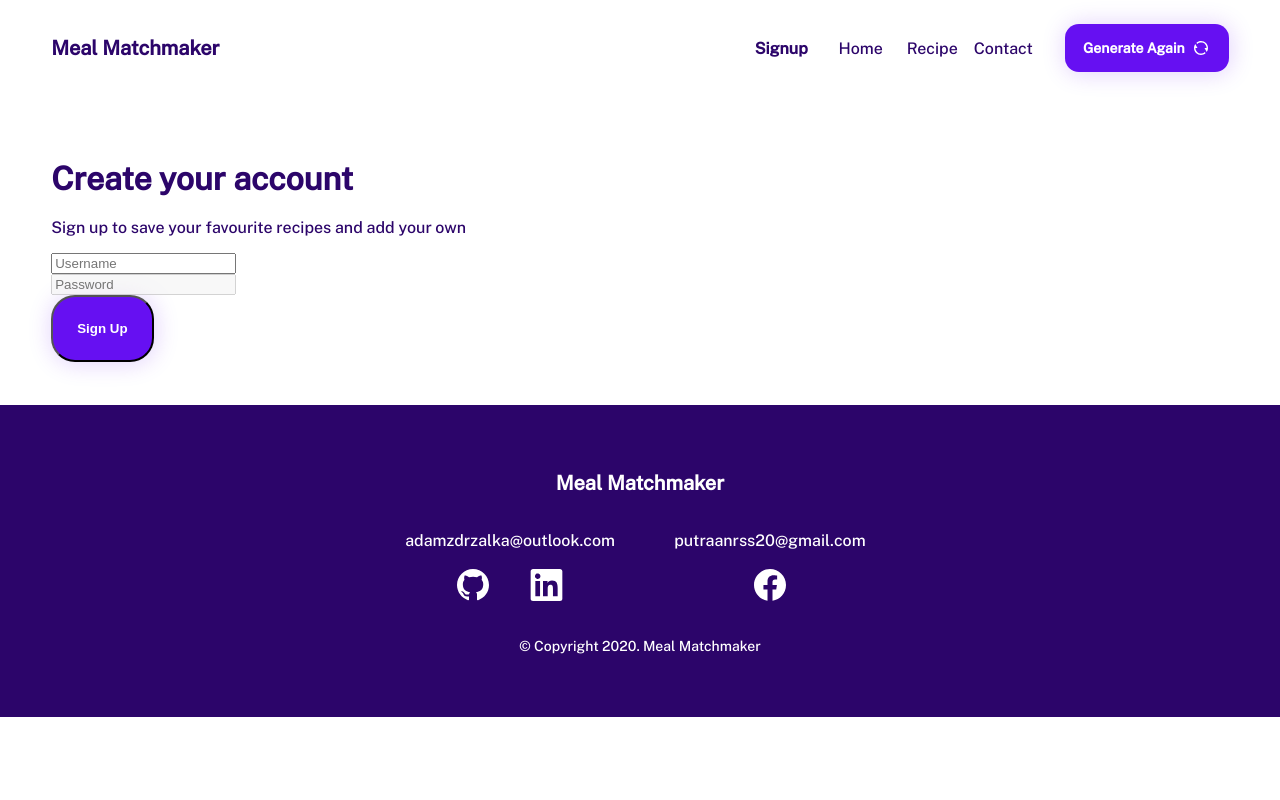
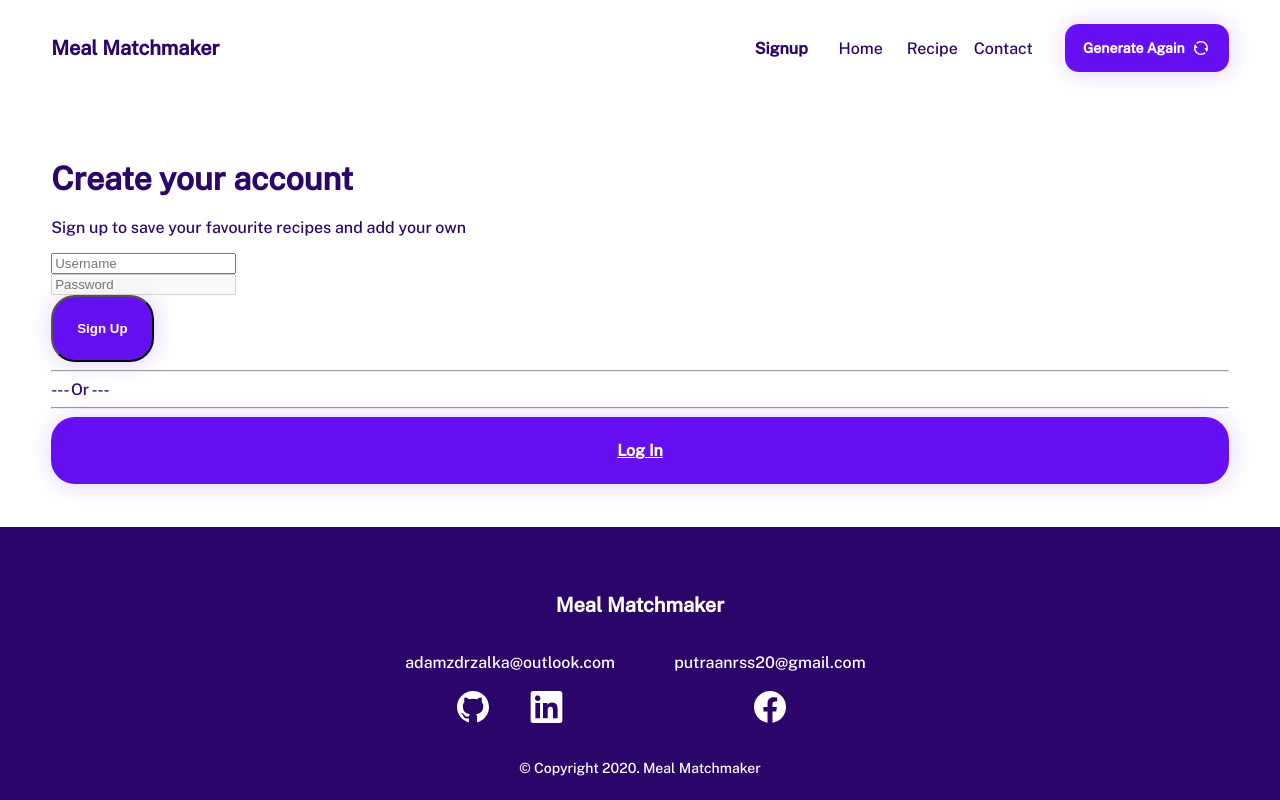
Before and after one commit to moderndayNeo/Meal-Matchmaker, a React (Create React App) app: page /sign-up in a window 1280 px wide. Built offline with nearby package versions, Linux system fonts and the light colour scheme.

Commit message:
feat: Create Link to login page

```diff
--- a/src/frontend/components/Auth/Login/Login.tsx
+++ b/src/frontend/components/Auth/Login/Login.tsx
@@ -7,5 +7,5 @@ export default function Login() {
     const [password, setPassword] = React.useState<string>('')
     const history = useHistory()
 
-    return <div>Signin page</div>
+    return <div>Login page</div>
 }
--- a/src/frontend/components/Auth/Signup/Signup.tsx
+++ b/src/frontend/components/Auth/Signup/Signup.tsx
@@ -1,7 +1,7 @@
 import React from 'react'
 import './Signup.css'
 import APIUtil from '../../../util/api.utils'
-import { useHistory } from 'react-router-dom'
+import { useHistory, Link } from 'react-router-dom'
 
 export default function Signup() {
     const [username, setUsername] = React.useState<string>('')
@@ -53,6 +53,11 @@ export default function Signup() {
                     Sign Up
                 </button>
             </form>
+
+            <hr/>
+            --- Or ---
+            <hr/>
+            <Link className="generate-button" to="/login">Log In</Link>
         </div>
     )
 }
```
